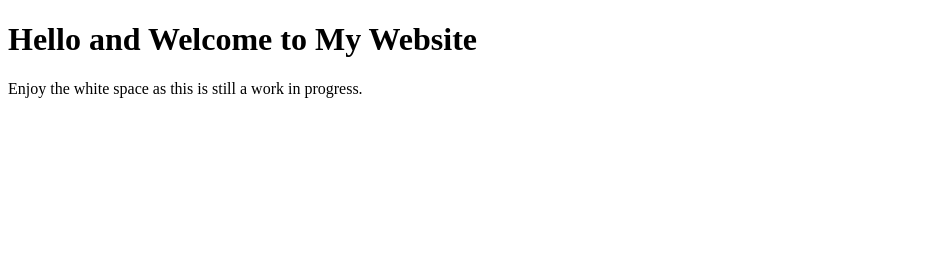
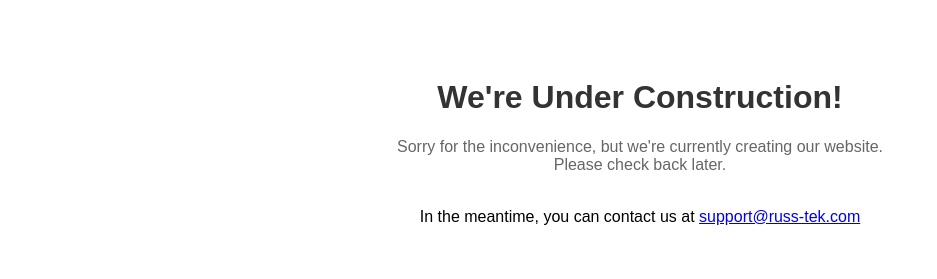
Before and after one commit to Frogerman1234/Russ-Tek, a plain HTML site: page index.html in a window 1280 px wide. Shown: the whole page, without its empty margins (0-937 px from the left). Drawn offline with Linux system fonts and the light colour scheme.

Commit message:
Update index.html
Changed it up a bit using AI

```diff
--- a/index.html
+++ b/index.html
@@ -2,12 +2,24 @@
 <html lang="en">
 <head>
     <meta charset="UTF-8">
-    <meta http-equiv="X-UA-Compatible" content="IE=edge">
     <meta name="viewport" content="width=device-width, initial-scale=1.0">
-    <title>Welcome</title>
+    <title>Under Construction</title>
+    <style>
+        body {
+            font-family: Arial, sans-serif;
+            text-align: center;
+            padding: 50px;
+        }
+        h1 {
+            color: #333;
+        }
+        p {
+            color: #666;
+        }
+    </style>
 </head>
 <body>
-    <h1>Hello and Welcome to My Website</h1>
-    <p>Enjoy the white space as this is still a work in progress.</p>
+    <h1>We're Under Construction!</h1>
+    <p>Sorry for the inconvenience, but we're currently creating our website.<br>Please check back later.</p><br>In the meantime, you can contact us at <a href="mailto:support@russ-tek.com">support@russ-tek.com</a>
 </body>
 </html>
```
